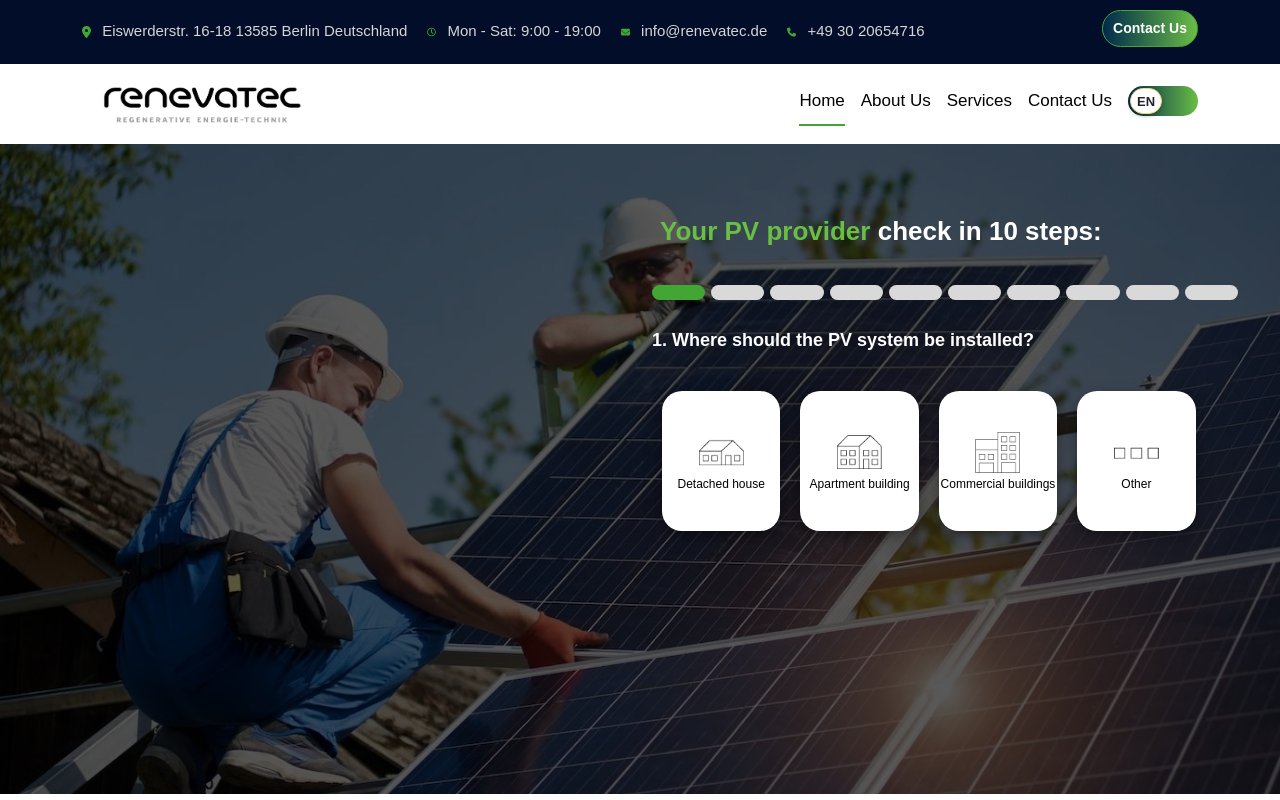
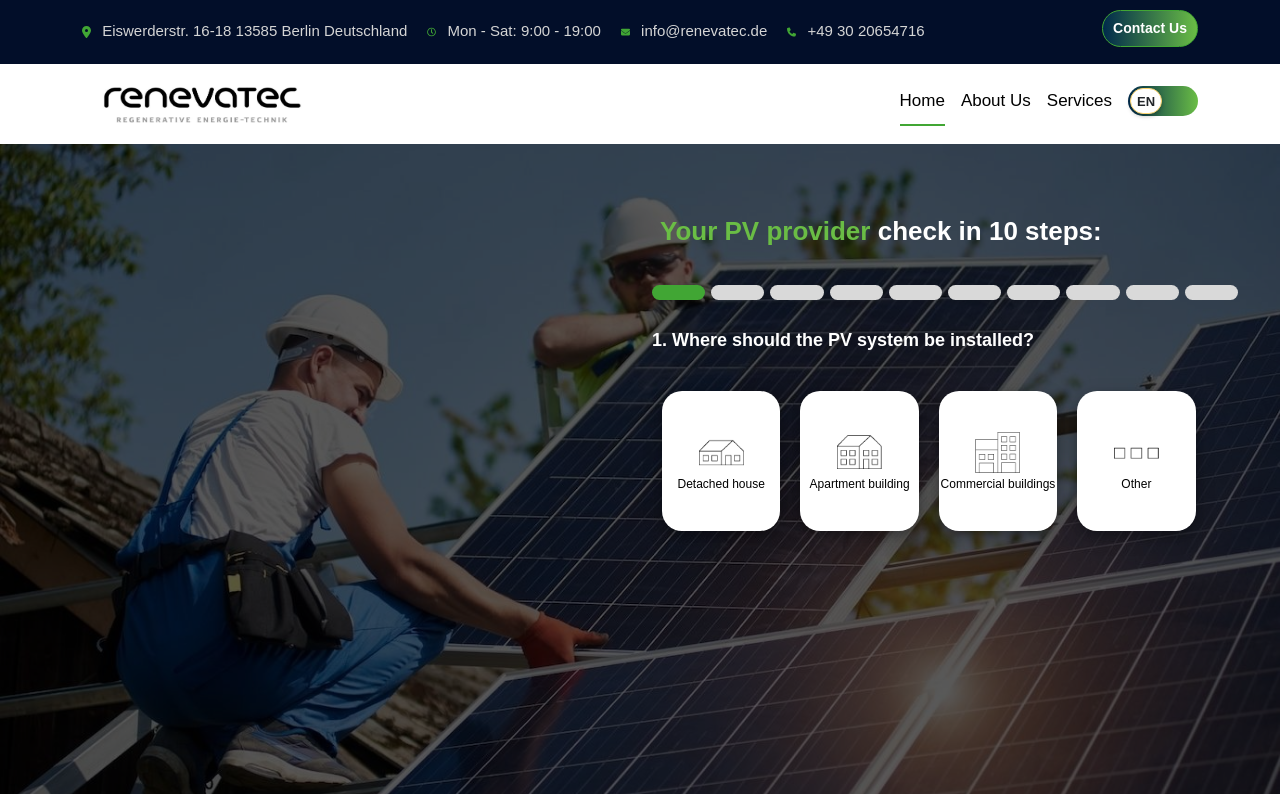
Before and after one commit to phprahul1998/monu-project, a Next.js app: page / in a window 1280 px wide. Shown: the top 800 px of the page. Built offline with nearby package versions, Linux system fonts and the light colour scheme.

Commit message:
changesd

```diff
--- a/components/Navbar.js
+++ b/components/Navbar.js
@@ -135,7 +135,7 @@ export default function Navbar() {
                 {t("menu.contact_us")}
               </Link>
             </li> */}
-            <li className={`nav-item ${pathname === "/contact" && "active"}`}>
+            {/* <li className={`nav-item ${pathname === "/contact" && "active"}`}>
               <Link
                 href="/contact"
                 className={`nav-links ${click && "active"}`}
@@ -143,7 +143,7 @@ export default function Navbar() {
               >
                 {t("menu.contact_us")}
               </Link>
-            </li>
+            </li> */}
             <li className="langbtn">
               <Link href="#">
                 <div className="grid place-items-center float-right">
```
